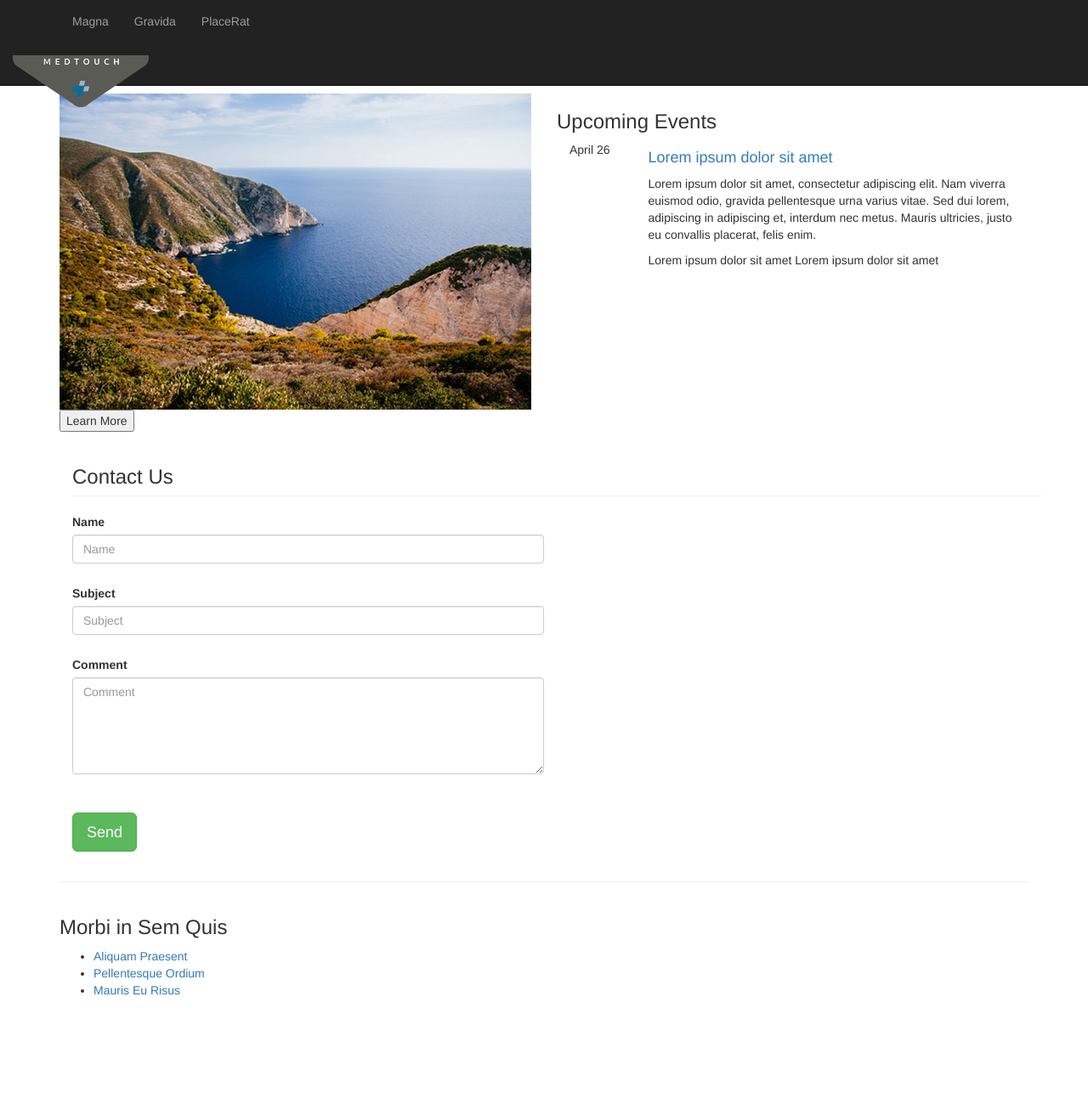
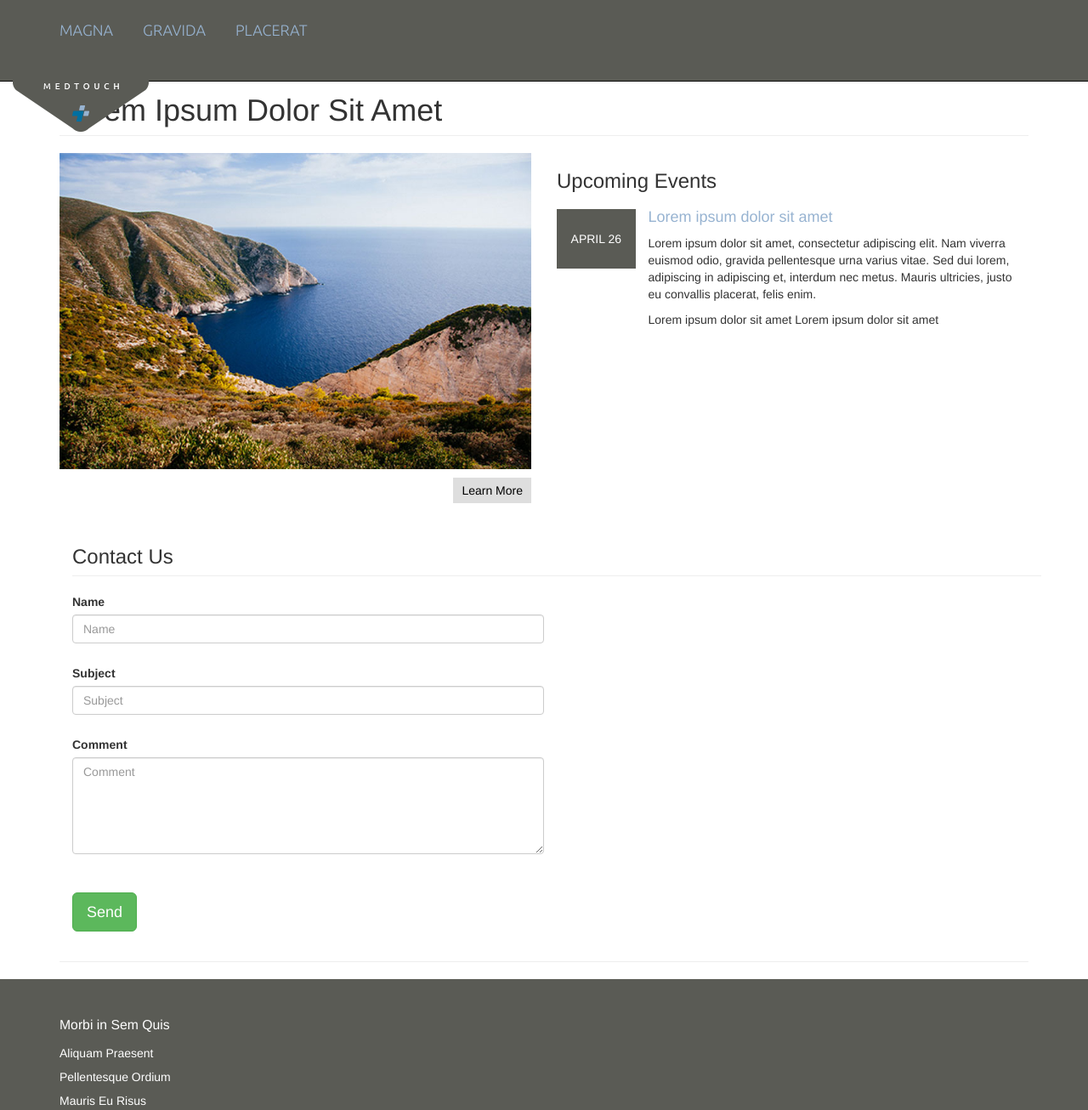
Before and after one commit to mtlai/bootstrap_medtouch, a plain HTML site: page index.html in a window 1280 px wide. Shown: the whole page at 85% size. Before the commit the page ends 1185 px from the top, so only its background shows below. Drawn offline with nearby package versions, Linux system fonts and the light colour scheme.

Commit message:
change css style file name

```diff
--- /dev/null
+++ b/css/mtouch_style.css
@@ -0,0 +1,172 @@
+/* MedTouch Bootstrap Style */
+
+body {
+    padding-top: 70px;
+}
+
+ul {
+    list-style-type: none;
+    padding: 0px;
+    margin: 0px;
+}
+
+
+a, a:hover, a:focus, a:active, a.active {
+    color: #97b3d1;
+      text-decoration: none;
+}
+
+.navbar-inverse .navbar-nav > li > a {
+    text-transform: uppercase;
+    font-family: "Ubuntu",Helvetica,Arial,sans-serif;
+    color: #97b3d1;
+    font-size: 18px;
+    font-weight: 300;
+}
+
+@media (min-width: 768px) {
+    .navbar-inverse .navbar-nav > li > a {
+        padding: 25px 35px 0 0;
+    }
+}
+
+.navbar-inverse {
+    background-color: #5a5b55;
+    border-color: #080808;
+}
+
+.navbar-brand {
+    width: 100%;
+    position: relative;
+    top: 34px;
+    left: 0;
+    text-align: center;
+    margin: 0 auto;
+}/*
+.navbar-brand img {
+    position: absolute;
+    left: 0;
+    top: 45px;
+    text-align: center;
+    margin: auto;
+}*/
+
+/*Learn More Button*/
+
+.learn-more {
+    background-color: #dedede;
+    border: 0px;
+    float:right;
+    margin:10px 0px;
+    color: #000;
+    padding:5px 10px;
+}
+/* Upcoming Events */
+
+.event-date {
+    background-color: #5a5b55;
+    color: #fff;
+    padding:10px 15px;
+    text-transform: uppercase;
+    text-align: center;
+    margin-top:10px;
+
+}
+
+.event-description{
+    margin-left:-15px;
+}
+
+/*Tablet and Above*/
+
+@media (min-width: 768px) {
+    .event-date {
+        float:left;
+        padding:25px 15px;
+    }
+
+    .event-description {
+        float:right;
+
+    }
+
+}
+
+
+/*Contact Us Form*/
+/*
+section {
+    padding: 100px 0;
+}
+section h2 {
+    font-size: 3em;
+    margin: 0;
+}
+section.success {
+    background: #09a082 none repeat scroll 0 0;
+    color: white;
+}
+section.success a, section.success a:hover, section.success a:focus, section.success a:active, section.success a.active {
+    color: #2c3e50;
+    outline: medium none;
+}
+
+.floating-label-form-group {
+    border-bottom: 1px solid #eeeeee;
+    margin-bottom: 0;
+    padding-bottom: 0.5em;
+    position: relative;
+}
+.floating-label-form-group input, .floating-label-form-group textarea {
+    background: rgba(0, 0, 0, 0) none repeat scroll 0 0;
+    border: medium none;
+    border-radius: 0;
+    box-shadow: none !important;
+    font-size: 1.5em;
+    padding-left: 0;
+    padding-right: 0;
+    position: relative;
+    resize: none;
+    z-index: 1;
+}
+.floating-label-form-group label {
+    display: block;
+    font-size: 0.85em;
+    line-height: 1.76471em;
+    margin: 0;
+    opacity: 0;
+    position: relative;
+    top: 2em;
+    transition: top 0.3s ease 0s, opacity 0.3s ease 0s;
+    vertical-align: baseline;
+    z-index: 0;
+}
+.floating-label-form-group-with-value label {
+    opacity: 1;
+    top: 0;
+}
+.floating-label-form-group-with-focus label {
+    color: #09a082;
+}
+form .row:first-child .floating-label-form-group {
+    border-top: 1px solid #eeeeee;
+}*/
+
+
+
+footer {
+    margin: 0;
+    padding: 25px 0px 50px;
+    background-color: #5a5b55;
+    font-size: 1em;/*16px*/
+    line-height: 2em;
+}
+
+footer h3 {
+	color: #ffffff;
+	font-size: 1.125em;
+}
+
+footer a {
+	color: #ffffff;
+}
--- a/index.html
+++ b/index.html
@@ -15,7 +15,7 @@
     <link href="css/bootstrap.min.css" rel="stylesheet">
 
     <!-- Custom CSS -->
-    <link href="css/style.css" rel="stylesheet">
+    <link href="css/mtouch_style.css" rel="stylesheet">
 
      <!-- Custom Fonts -->
     <link href='http://fonts.googleapis.com/css?family=Ubuntu:400,300' rel='stylesheet' type='text/css'>
```
